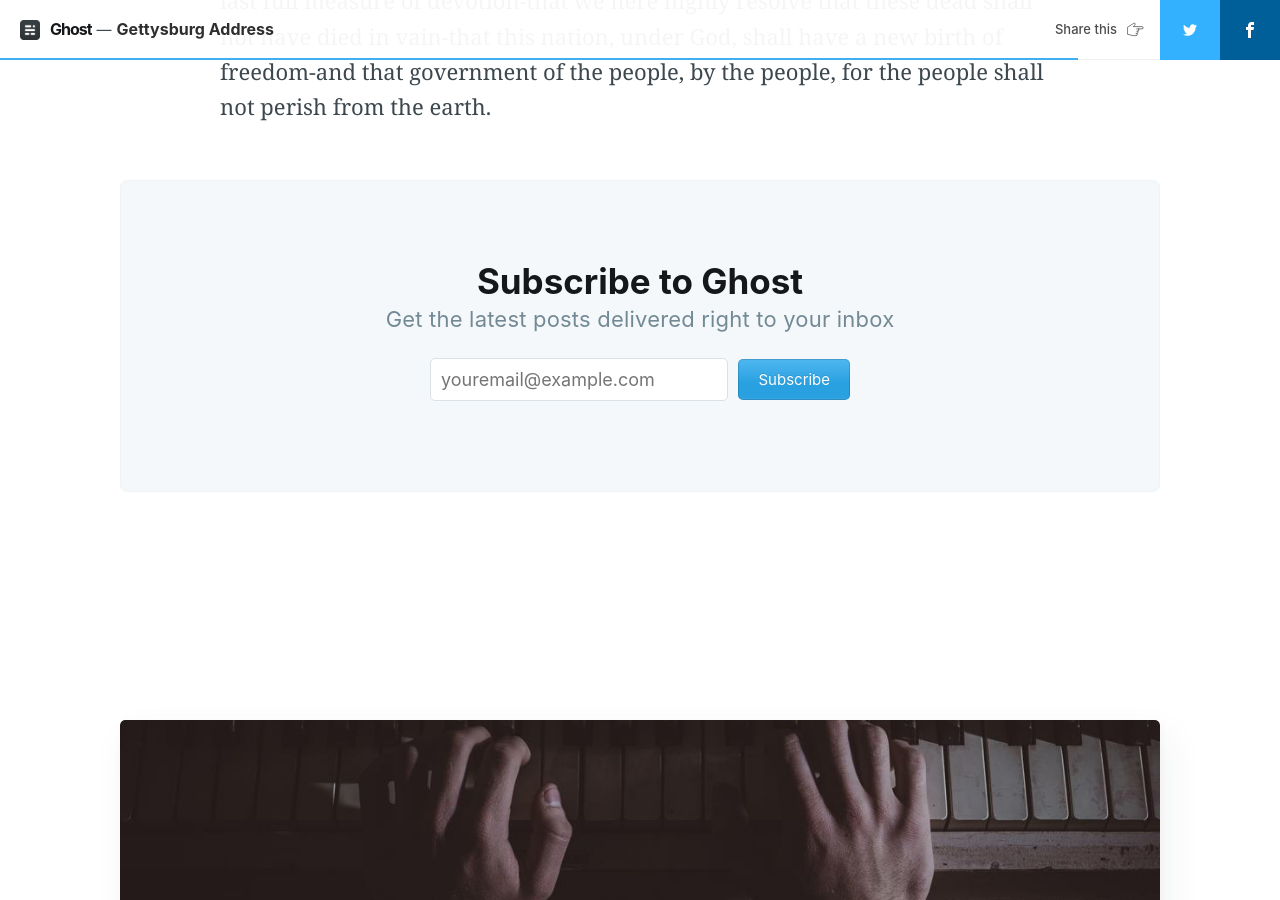
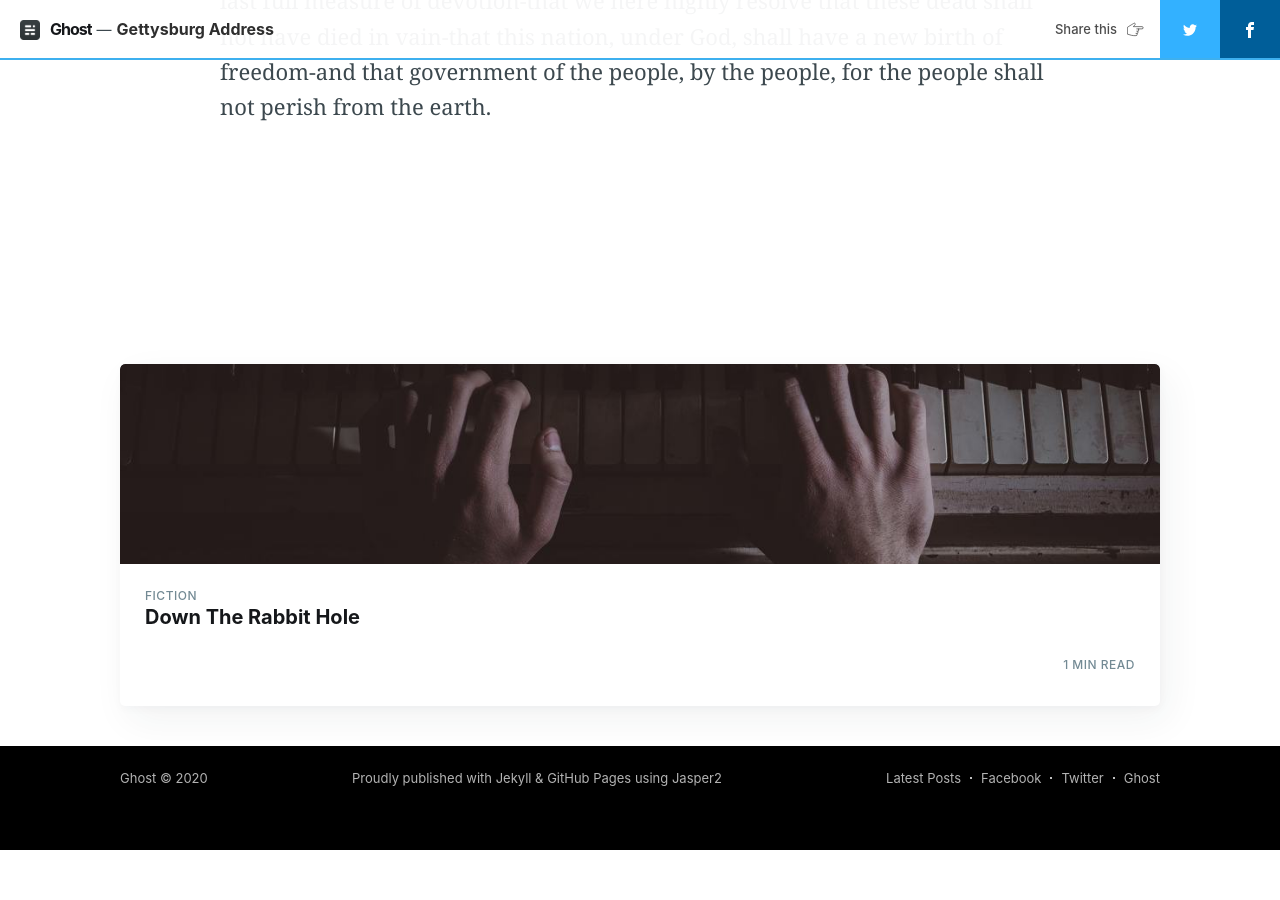
Before and after one commit to mousedoc/mousedoc.github.io, a Jekyll site: the page built from _posts/1863-11-19-gettysburg-address.md, in a window 1280 px wide and 900 px high, scrolled down 1638 px. Built offline with Jekyll 4.4.1, drawn with Linux system fonts in a browser that asks for light colours; nearby versions of some CDN libraries; comment, search, counter and statistics services are not loaded; after the commit the page ends 2488 px from its top, so only the background shows below that.

Commit message:
Update disqus

```diff
--- a/_layouts/post.html
+++ b/_layouts/post.html
@@ -53,13 +53,13 @@
             </section>
 
             <!-- Email subscribe form at the bottom of the page -->
-            {% if site.subscribers %}
+            <!-- {% if site.subscribers %}
                 <section class="subscribe-form">
                     <h3 class="subscribe-form-title">Subscribe to {{ site.title }}</h3>
                     <p>Get the latest posts delivered right to your inbox</p>
                     {% include subscribe-form.html placeholder="youremail@example.com" %}
                 </section>
-            {% endif %}
+            {% endif %} -->
 
             <footer class="post-full-footer">
                 <!-- Everything inside the #author tags pulls data from the author -->
@@ -95,9 +95,9 @@
                     <div id="disqus_thread"></div>
                     <script>
                         var disqus_config = function () {
-                            this.page.url = '{{ site.url }}{{ site.baseurl }}';
+                            this.page.url = '{{ site.url }}{{ page.url }}';
                             this.page.identifier = '{{ page.id }}';
-                            this.page.title = '{{page .title }}'
+                            this.page.title = '{{ page .title }}'
                         };
                         (function() {
                             var d = document, s = d.createElement('script');
```
